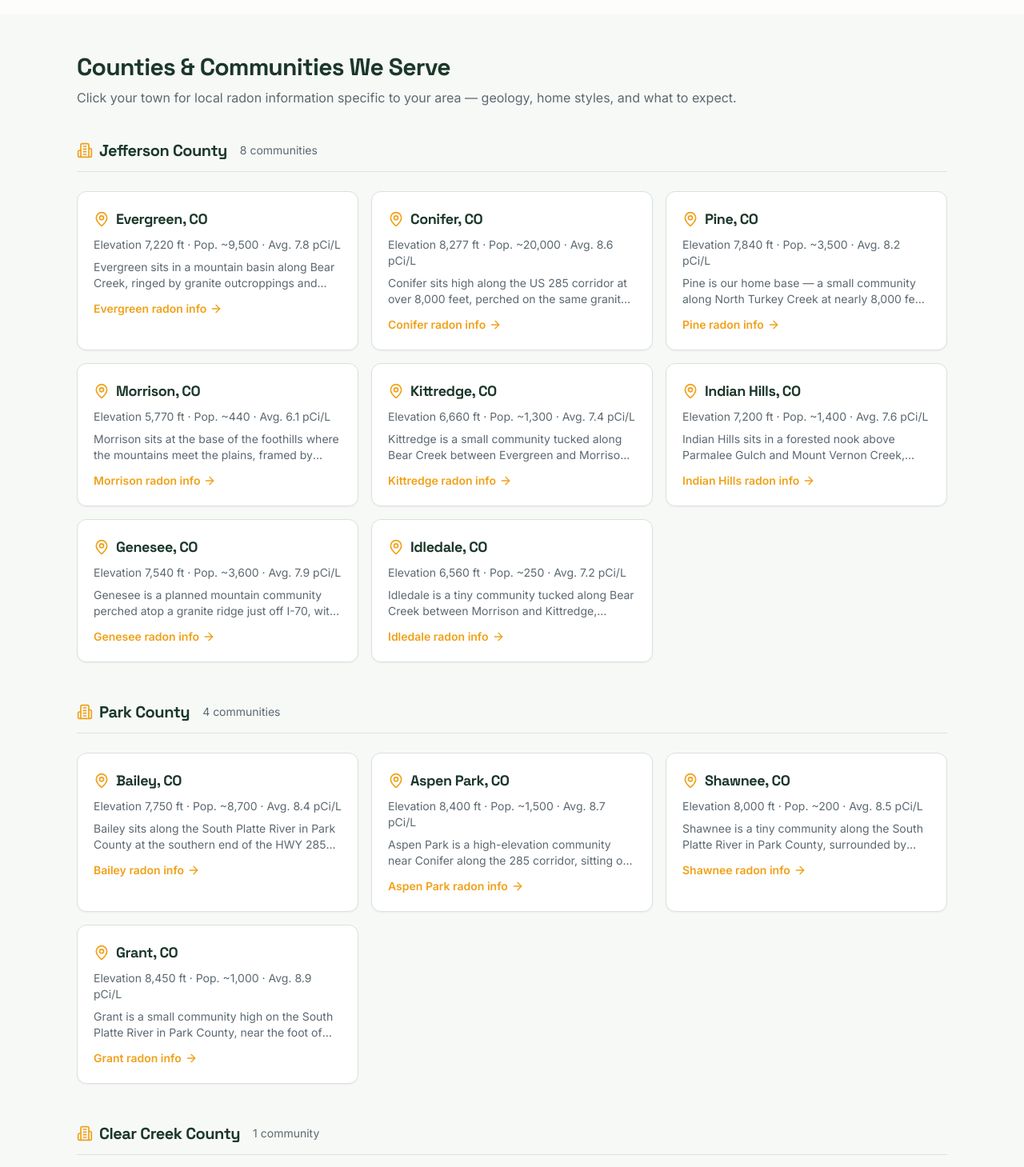
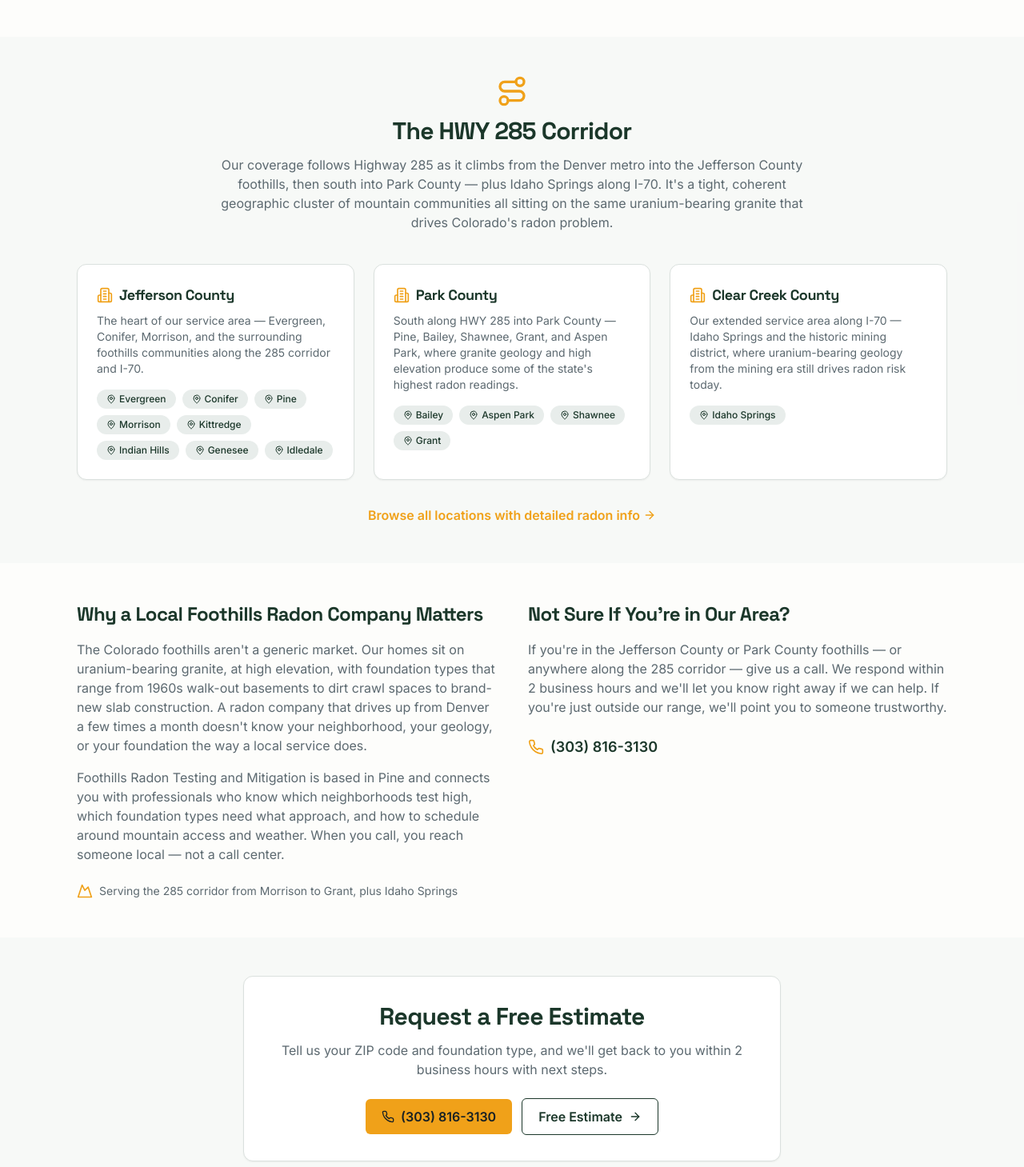
Before and after one commit to chetrodell-art/foothills-radon, a React (Vite) app: page /service-area in a window 1280 px wide. Shown: the part 511-1970 px from the top of the page at 80% size. Built offline with nearby package versions, Linux system fonts and the light colour scheme; the HTML template or start-up script is replaced by a standard one.

Commit message:
backup: src/pages/ServiceArea.tsx

```diff
--- a/src/pages/ServiceArea.tsx
+++ b/src/pages/ServiceArea.tsx
@@ -1,12 +1,12 @@
 import { Link } from "react-router-dom";
-import { MapPin, Phone, ArrowRight, Mountain, Building2 } from "lucide-react";
+import { MapPin, Phone, ArrowRight, Mountain, Building2, Route } from "lucide-react";
 import { SEO, localBusinessSchema, breadcrumbSchema } from "@/components/seo";
 import { Layout } from "@/components/Layout";
 import { Breadcrumbs } from "@/components/Breadcrumbs";
-import { EstimateForm } from "@/components/EstimateForm";
+import { ScrollReveal } from "@/components/ScrollReveal";
+
 import { company } from "@/data/site";
 import { locations } from "@/data/locations";
-import { ScrollReveal } from "@/components/ScrollReveal";
 
 const countyOrder: Record<string, number> = {
   "Jefferson County": 1,
@@ -23,7 +23,7 @@ const ServiceArea = () => {
     <Layout>
       <SEO
         title="Radon Testing & Mitigation Service Areas | Foothills Radon Testing and Mitigation | Colorado Foothills"
-        description="Foothills Radon Testing and Mitigation serves homeowners, realtors, builders & businesses throughout Colorado's mountain communities along the HWY 285 corridor. See all towns we serve."
+        description="Foothills Radon Testing and Mitigation connects homeowners with qualified radon professionals throughout Colorado's mountain communities along the HWY 285 corridor. See our coverage area."
         path="/service-area"
         schema={[localBusinessSchema, breadcrumbSchema([
           { name: "Home", path: "/" },
@@ -37,7 +37,7 @@ const ServiceArea = () => {
           <ScrollReveal>
             <h1 className="font-heading text-4xl font-bold text-primary sm:text-5xl">Radon Testing & Mitigation Service Areas</h1>
             <p className="mt-4 max-w-3xl text-lg text-muted-foreground">
-                Foothills Radon Testing and Mitigation serves homeowners, realtors, builders, and businesses throughout Colorado's mountain communities and Front Range foothills. We're locally owned and based in {company.baseTown}, and we cover every town along the HWY 285 corridor — from Morrison to Grant, and out to Idaho Springs.
+              Foothills Radon Testing and Mitigation connects homeowners, realtors, builders, and businesses with qualified radon professionals throughout Colorado's mountain communities and Front Range foothills. We're locally based in {company.baseTown}, and we serve every town along the HWY 285 corridor — from Morrison to Grant, and out to Idaho Springs.
             </p>
           </ScrollReveal>
           <ScrollReveal delay={150}>
@@ -53,54 +53,68 @@ const ServiceArea = () => {
         </div>
       </section>
 
+      {/* Visual coverage overview */}
       <section className="bg-muted/40 py-12">
         <div className="container-pro">
-          <h2 className="font-heading text-2xl font-bold text-primary sm:text-3xl">Counties & Communities We Serve</h2>
-          <p className="mt-2 text-muted-foreground">Click your town for local radon information specific to your area — geology, home styles, and what to expect.</p>
+          <ScrollReveal>
+            <div className="mx-auto max-w-3xl text-center">
+              <Route className="mx-auto h-10 w-10 text-accent" />
+              <h2 className="mt-3 font-heading text-2xl font-bold text-primary sm:text-3xl">The HWY 285 Corridor</h2>
+              <p className="mt-3 text-muted-foreground">
+                Our coverage follows Highway 285 as it climbs from the Denver metro into the Jefferson County foothills, then south into Park County — plus Idaho Springs along I-70. It's a tight, coherent geographic cluster of mountain communities all sitting on the same uranium-bearing granite that drives Colorado's radon problem.
+              </p>
+            </div>
+          </ScrollReveal>
 
-          <div className="mt-10 space-y-12">
-            {counties.map((county) => {
+          {/* County summary cards */}
+          <div className="mt-10 grid gap-6 md:grid-cols-3">
+            {counties.map((county, i) => {
               const towns = locations.filter((l) => l.county === county);
               return (
-                <div key={county}>
-                  <div className="flex items-center gap-2 border-b border-border pb-3">
+                <ScrollReveal key={county} delay={i * 100}>
+                  <div className="h-full rounded-xl border border-border bg-card p-6 shadow-sm">
+                    <div className="flex items-center gap-2">
                       <Building2 className="h-5 w-5 text-accent" />
-                    <h3 className="font-heading text-xl font-bold text-primary">{county}</h3>
-                    <span className="ml-2 text-sm text-muted-foreground">{towns.length} {towns.length === 1 ? "community" : "communities"}</span>
+                      <h3 className="font-heading text-lg font-bold text-primary">{county}</h3>
                     </div>
-                  <div className="mt-6 grid gap-4 sm:grid-cols-2 lg:grid-cols-3">
+                    <p className="mt-2 text-sm text-muted-foreground">
+                      {county === "Jefferson County" && "The heart of our service area — Evergreen, Conifer, Morrison, and the surrounding foothills communities along the 285 corridor and I-70."}
+                      {county === "Park County" && "South along HWY 285 into Park County — Pine, Bailey, Shawnee, Grant, and Aspen Park, where granite geology and high elevation produce some of the state's highest radon readings."}
+                      {county === "Clear Creek County" && "Our extended service area along I-70 — Idaho Springs and the historic mining district, where uranium-bearing geology from the mining era still drives radon risk today."}
+                    </p>
+                    <div className="mt-4 flex flex-wrap gap-2">
                       {towns.map((loc) => (
                         <Link
                           key={loc.slug}
                           to={`/locations/${loc.slug}`}
-                        className="group rounded-xl border border-border bg-card p-5 shadow-sm transition hover:border-accent hover:shadow-md"
+                          className="inline-flex items-center gap-1 rounded-full bg-secondary px-3 py-1 text-xs font-medium text-secondary-foreground hover:bg-accent hover:text-accent-foreground"
                         >
-                        <div className="flex items-center gap-2">
-                          <MapPin className="h-5 w-5 text-accent" />
-                          <h4 className="font-heading text-lg font-bold text-primary group-hover:text-accent">{loc.town}, CO</h4>
-                        </div>
-                        <p className="mt-2 text-sm text-muted-foreground">Elevation {loc.elevation} · Pop. {loc.population} · Avg. {loc.avgRadon}</p>
-                        <p className="mt-2 text-sm text-muted-foreground line-clamp-2">{loc.geography}</p>
-                        <span className="mt-3 inline-flex items-center gap-1 text-sm font-semibold text-accent">
-                          {loc.town} radon info <ArrowRight className="h-4 w-4 transition group-hover:translate-x-1" />
-                        </span>
+                          <MapPin className="h-3 w-3" /> {loc.town}
                         </Link>
                       ))}
                     </div>
                   </div>
+                </ScrollReveal>
               );
             })}
+          </div>
+
+          <div className="mt-8 text-center">
+            <Link to="/locations" className="inline-flex items-center gap-1 font-semibold text-accent hover:underline">
+              Browse all locations with detailed radon info <ArrowRight className="h-4 w-4" />
+            </Link>
           </div>
         </div>
       </section>
 
+      {/* Why local matters */}
       <section className="py-12">
         <div className="container-pro grid gap-10 lg:grid-cols-2">
           <div>
             <h2 className="font-heading text-2xl font-bold text-primary">Why a Local Foothills Radon Company Matters</h2>
             <div className="mt-4 space-y-4 text-muted-foreground">
-              <p>The Colorado foothills aren't a generic market. Our homes sit on uranium-bearing granite, at high elevation, with foundation types that range from 1960s walk-out basements to dirt crawl spaces to brand-new slab construction. A radon company that drives up from Denver a few times a month doesn't know your neighborhood, your geology, or your foundation the way a local company does.</p>
-              <p>Foothills Radon Testing and Mitigation is based in Pine and has installed hundreds of systems across Jefferson and Park Counties. We know which neighborhoods test high, which foundation types need what approach, and how to schedule around mountain access and weather. When you call, you reach your neighbor — not a call center.</p>
+              <p>The Colorado foothills aren't a generic market. Our homes sit on uranium-bearing granite, at high elevation, with foundation types that range from 1960s walk-out basements to dirt crawl spaces to brand-new slab construction. A radon company that drives up from Denver a few times a month doesn't know your neighborhood, your geology, or your foundation the way a local service does.</p>
+              <p>Foothills Radon Testing and Mitigation is based in Pine and connects you with professionals who know which neighborhoods test high, which foundation types need what approach, and how to schedule around mountain access and weather. When you call, you reach someone local — not a call center.</p>
             </div>
             <div className="mt-6 flex items-center gap-2 text-sm text-muted-foreground">
               <Mountain className="h-5 w-5 text-accent" /> Serving the 285 corridor from Morrison to Grant, plus Idaho Springs
@@ -116,13 +130,21 @@ const ServiceArea = () => {
         </div>
       </section>
 
+      {/* CTA */}
       <section className="bg-muted/40 py-12">
-        <div className="container-pro grid items-start gap-10 lg:grid-cols-2">
-          <div>
-            <h2 className="font-heading text-2xl font-bold text-primary">Request a Free Estimate</h2>
-            <p className="mt-4 text-muted-foreground">Tell us your ZIP code and foundation type, and we'll get back to you within {company.responseHours} with next steps.</p>
+        <div className="container-pro">
+          <div className="mx-auto max-w-2xl rounded-xl border border-border bg-card p-8 text-center shadow-sm">
+            <h2 className="font-heading text-2xl font-bold text-primary sm:text-3xl">Request a Free Estimate</h2>
+            <p className="mt-3 text-muted-foreground">Tell us your ZIP code and foundation type, and we'll get back to you within {company.responseHours} with next steps.</p>
+            <div className="mt-6 flex flex-col items-center justify-center gap-3 sm:flex-row">
+              <a href={company.phoneHref} className="inline-flex items-center gap-2 rounded-md bg-accent px-5 py-2.5 font-semibold text-accent-foreground hover:bg-accent/90">
+                <Phone className="h-4 w-4" /> {company.phone}
+              </a>
+              <Link to="/contact" className="inline-flex items-center gap-2 rounded-md border border-primary px-5 py-2.5 font-semibold text-primary hover:bg-muted">
+                Free Estimate <ArrowRight className="h-4 w-4" />
+              </Link>
             </div>
-          <EstimateForm variant="section" />
+          </div>
         </div>
       </section>
     </Layout>
```
Lines whose indentation alone changed are shown as unchanged.
